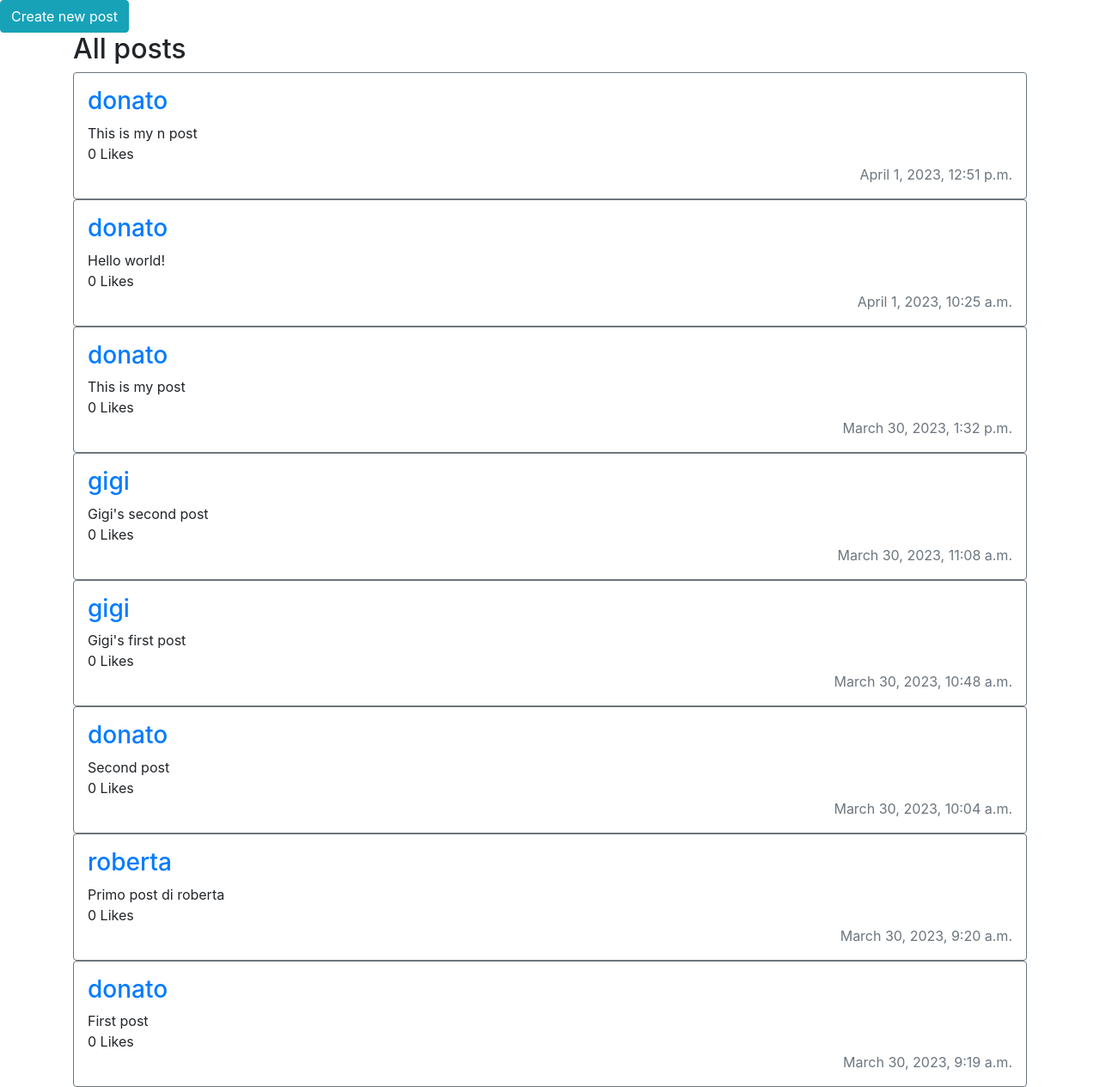
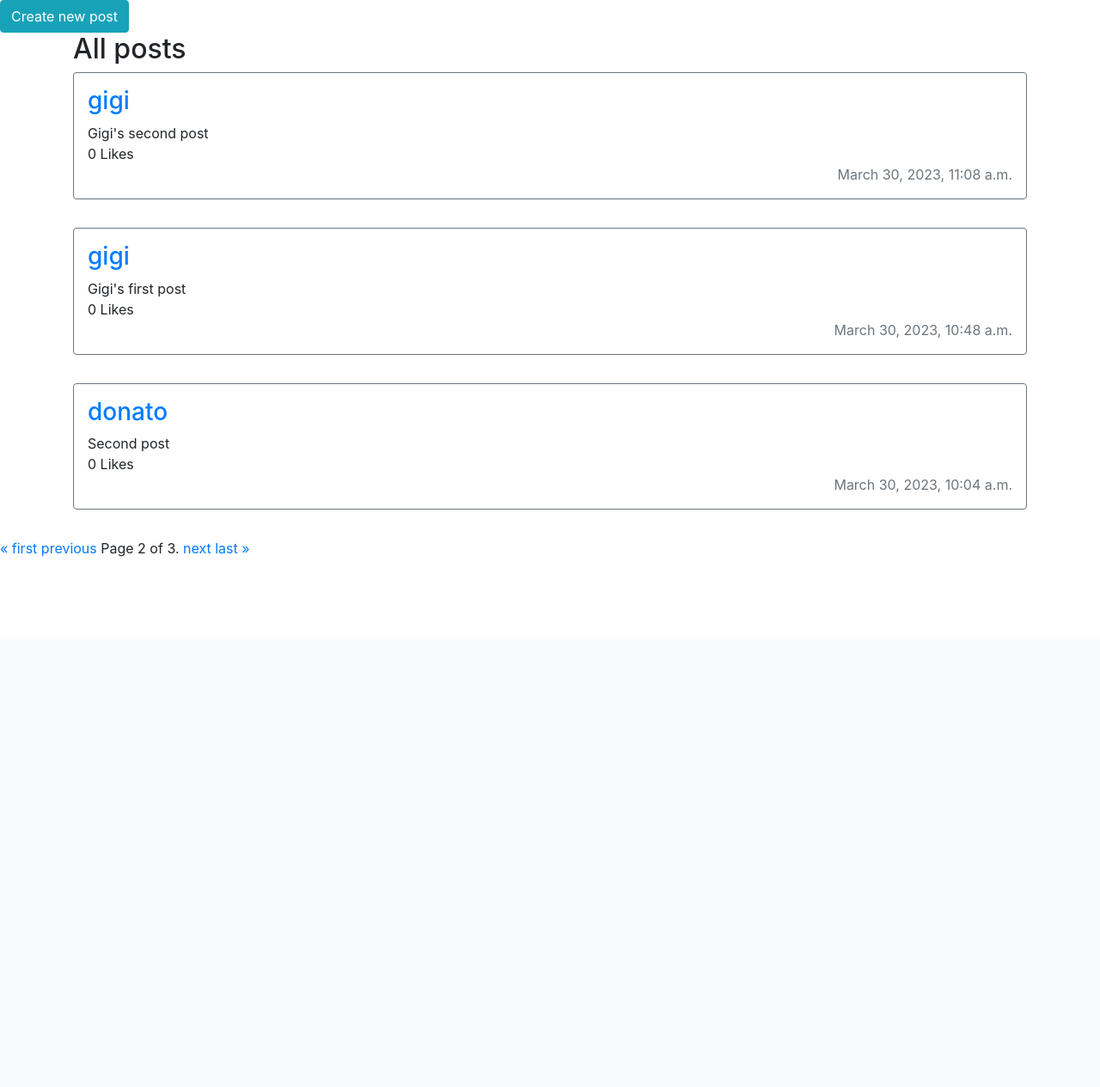
Before and after one commit to donato-casiello/network, a Django app: page /?page=2 in a window 1280 px wide. Shown: the part 56-1321 px from the top of the page at 86% size. After the commit the page ends 704 px from the top, so only its background shows below. Run offline with Django 3.2, Linux system fonts and the light colour scheme; data comes from the database, SQL or seed files in the repository; some libraries are stand-ins or nearby versions.

Commit message:
Add pagination

```diff
--- a/network/templates/network/index.html
+++ b/network/templates/network/index.html
@@ -17,13 +17,32 @@
         <div>
             <h2>All posts</h2>
         </div>
-        {% for post in posts %}
+        {% for post in page_obj %}
             <div class="d-flex flex-column border border-secondary rounded p-3">
                 <h3><a href="{% url 'profile' post.user_id %}">{{ post.user_id }}</a></h3>
                 <span>{{ post.content }}</span>
                 <span>{{ post.n_likes}} Likes</span>
                 <span class="text-right text-muted">{{ post.datetime }}</span>
             </div>
+            <hr>
         {% endfor %}
     </div>
+
+    <div class="pagination">
+        <span class="step-links">
+            {% if page_obj.has_previous %}
+                <a href="?page=1">&laquo; first</a>
+                <a href="?page={{ page_obj.previous_page_number }}">previous</a>
+            {% endif %}
+
+            <span class="current">
+                Page {{ page_obj.number }} of {{ page_obj.paginator.num_pages }}.
+            </span>
+
+            {% if page_obj.has_next %}
+                <a href="?page={{ page_obj.next_page_number }}">next</a>
+                <a href="?page={{ page_obj.paginator.num_pages }}">last &raquo;</a>
+            {% endif %}
+        </span>
+    </div>
 {% endblock %}
--- a/network/views.py
+++ b/network/views.py
@@ -6,9 +6,12 @@ from django.http import HttpResponse, HttpResponseRedirect, JsonResponse
 from django.shortcuts import render, get_object_or_404
 from django.urls import reverse
 from django.views.decorators.csrf import csrf_exempt
-
+from django.core.paginator import Paginator
+from django.views.generic import ListView
 
 from .models import User, Comment, Post, Follower
+
+# Define the number of posts to display
 
 
 def index(request):
@@ -22,7 +25,11 @@ def index(request):
     else:
         # Render all the posts
         posts = Post.objects.all().order_by('-datetime')
-        context = {"posts": posts}
+        pagePosts = Paginator(posts, 3)
+        # To display the correct number of posts
+        page_number = request.GET.get('page')
+        page_obj = pagePosts.get_page(page_number)
+        context = {"pagePosts": pagePosts, "page_obj": page_obj}
         return render(request, "network/index.html", context)
 
 
```
Lines whose indentation alone changed are shown as unchanged.
